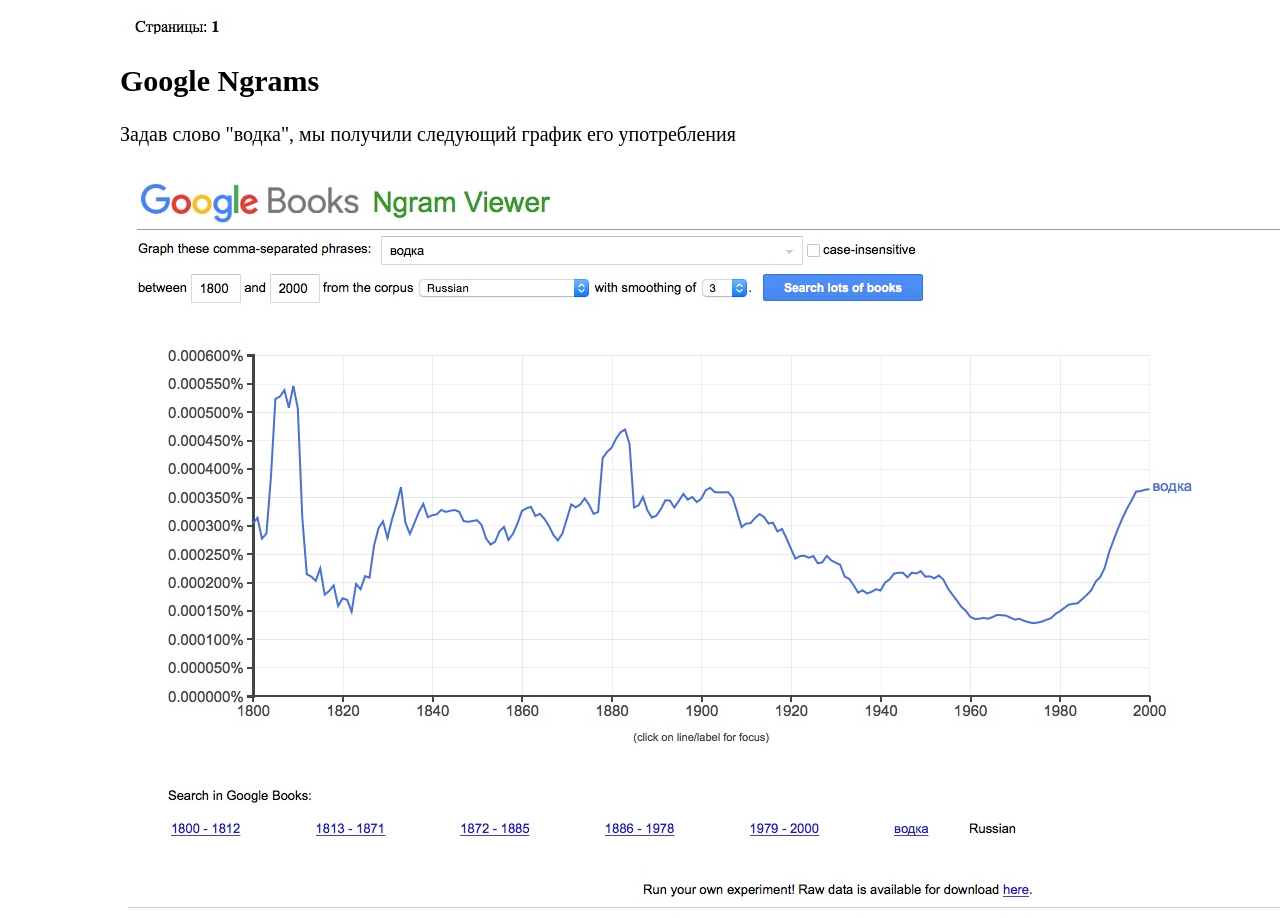
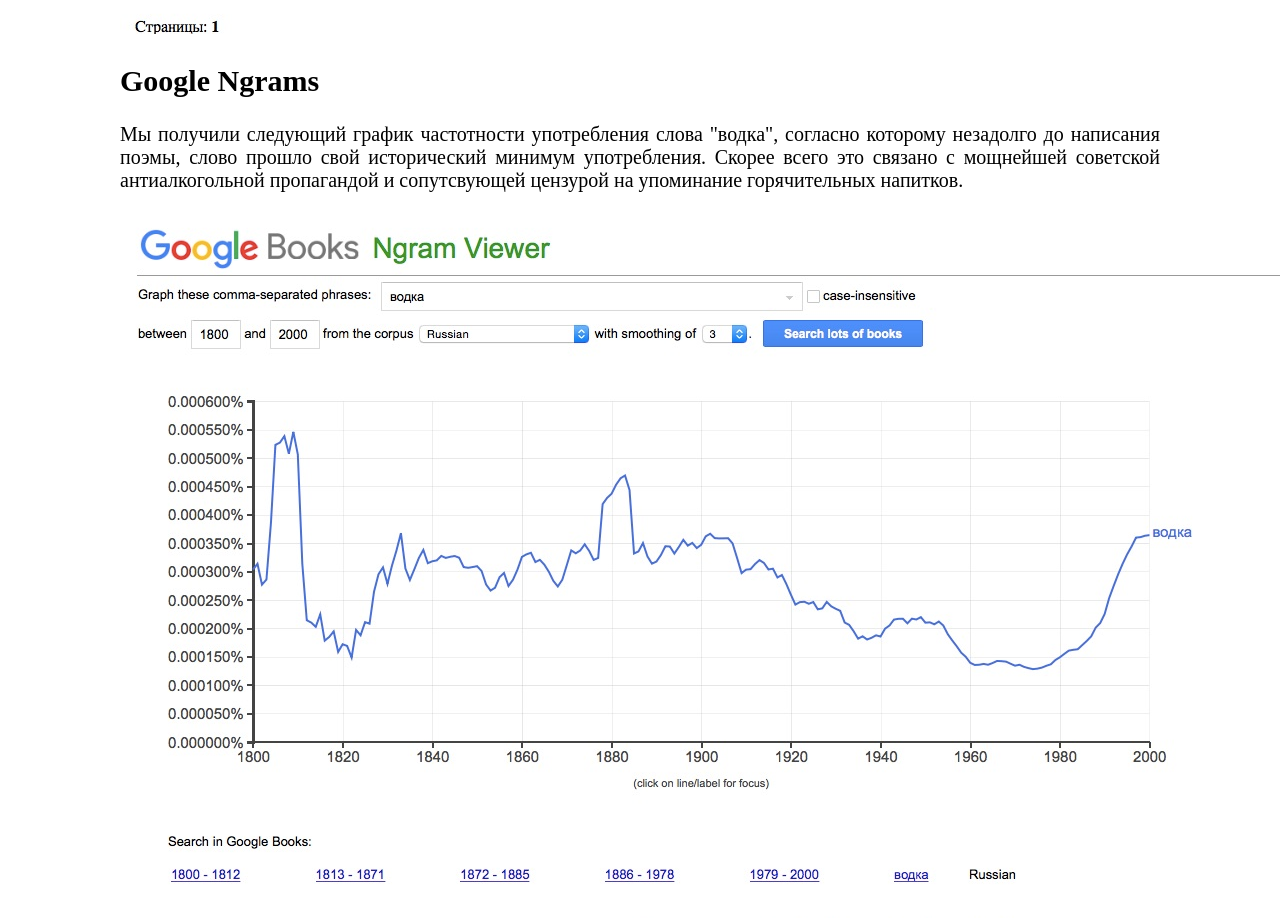
Before and after one commit to barontuzenbach/finalproject, a plain HTML site: page index.html in a window 1280 px wide. Shown: the part 2460-3378 px from the top of the page. Drawn offline with Linux system fonts and the light colour scheme.

Commit message:
Update index.html

```diff
--- a/index.html
+++ b/index.html
@@ -25,7 +25,7 @@
     <img src="НКРЯ.jpg" alt"Я пока не готова">
 
      <h2>Google Ngrams</h2>
-    <p>Задав слово "водка", мы получили следующий график его употребления</p>
+    <p>Мы получили следующий график частотности употребления слова "водка", согласно которому незадолго до написания поэмы, слово прошло свой исторический минимум употребления. Скорее всего это связано с мощнейшей советской антиалкогольной пропагандой и сопутсвующей цензурой на упоминание горячительных напитков.</p>
     <img src="Ngramviewer.jpg" alt"Я пока не готова">
 
     <h2>Вывод</h2>
```
